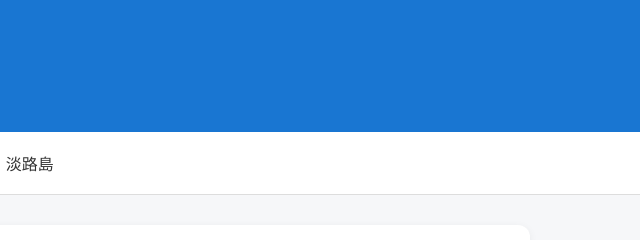
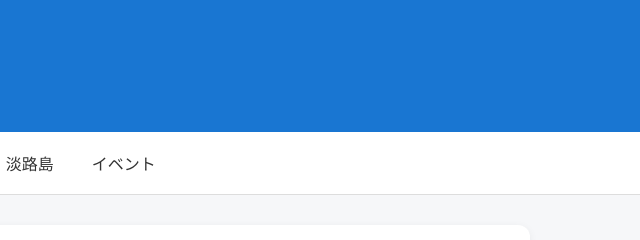
Before and after one commit to Noja1988/Hyogo-Events, a plain HTML site: page index.html in a window 1280 px wide. Shown: the top 240 px of the page, 640-1280 px from the left. Drawn offline with Linux system fonts and the light colour scheme.

Commit message:
Add files via upload

```diff
--- a/index.html
+++ b/index.html
@@ -368,6 +368,8 @@
 
     <a href="#">淡路島</a>
 
+    <a href="hotels.html">イベント</a>
+
   </div>
 
 </nav>
```
